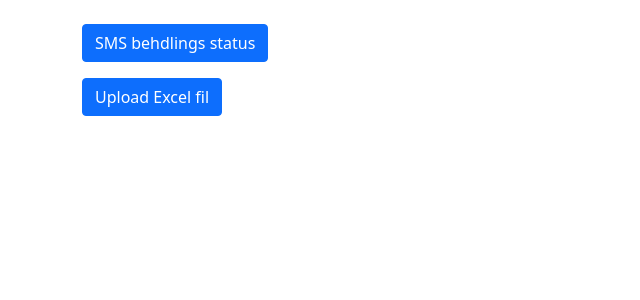
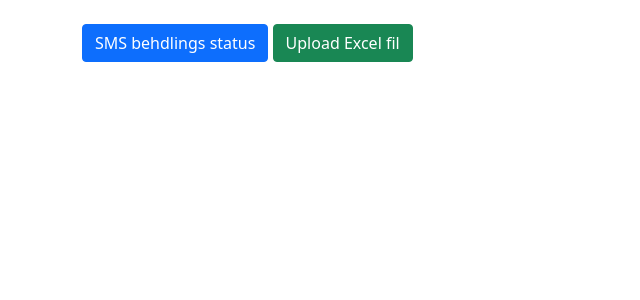
Before and after one commit to unord/sms-unord, a Django app: page /sms_app/Message/ in a window 1280 px wide. Shown: the part 64-364 px from the top of the page, without its empty margins (0-640 px from the left). Run offline with Django 4.2, Linux system fonts and the light colour scheme; data that the repository does not hold is empty; parts of the project's set-up code (start-up, migrations or seed data) failed here and were passed over.

Commit message:
templates

```diff
--- a/sms_app/templates/sms_app/message_list.html
+++ b/sms_app/templates/sms_app/message_list.html
@@ -4,7 +4,7 @@
 {% load static %}
 {% block content %}
     <div><p>
-    <a class="btn btn-primary" href="{% url 'sms_app_Message_Dashboard' %}">SMS behdlings status</a> <div><a class="btn btn-primary" href="{% url 'sms_app_import_data' %}">Upload Excel fil</a></div>
+    <a class="btn btn-primary" href="{% url 'sms_app_Message_Dashboard' %}">SMS behdlings status</a> <a class="btn btn-success" href="{% url 'sms_app_import_data' %}">Upload Excel fil</a></div>
 </p>
 
 
```
